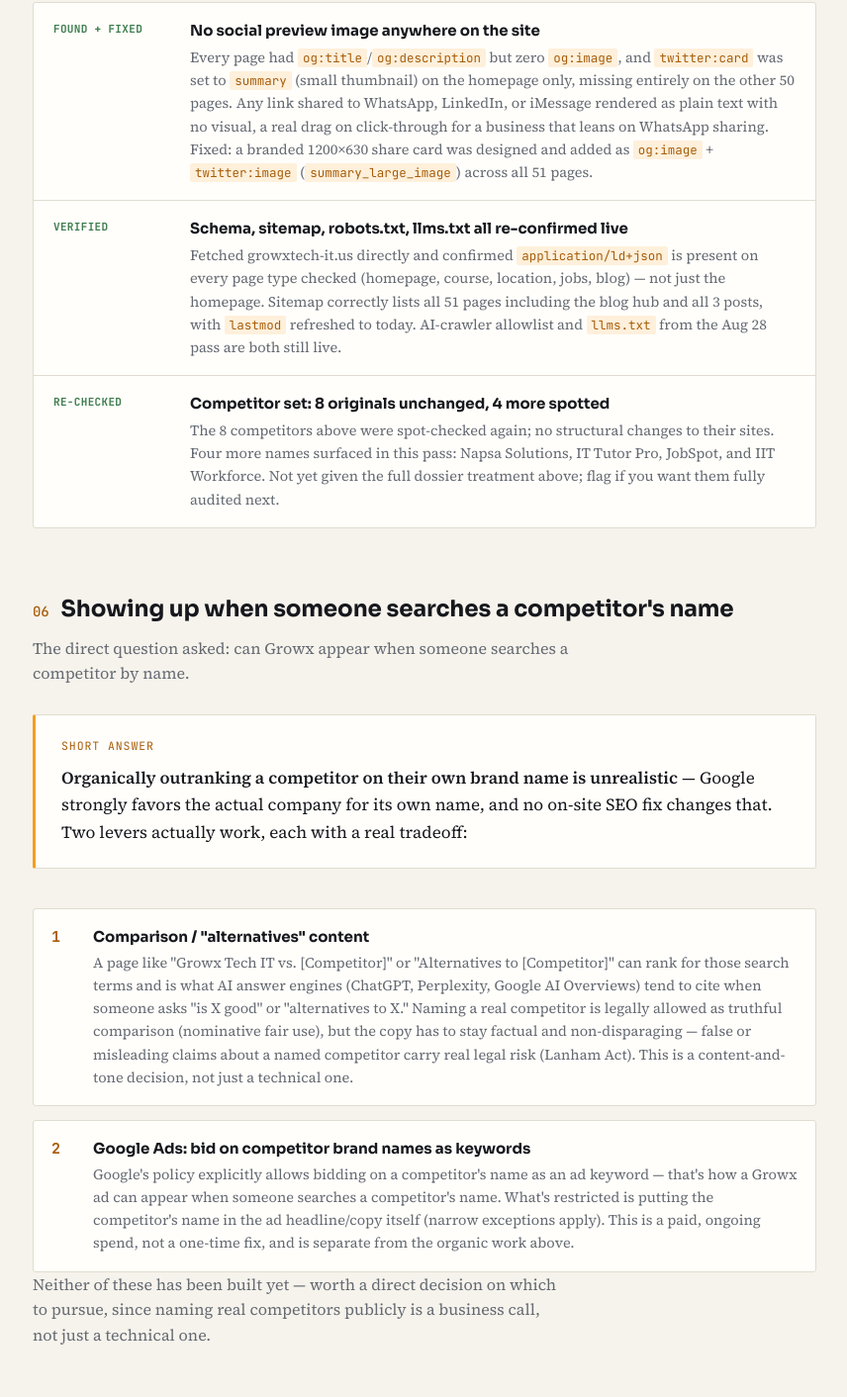
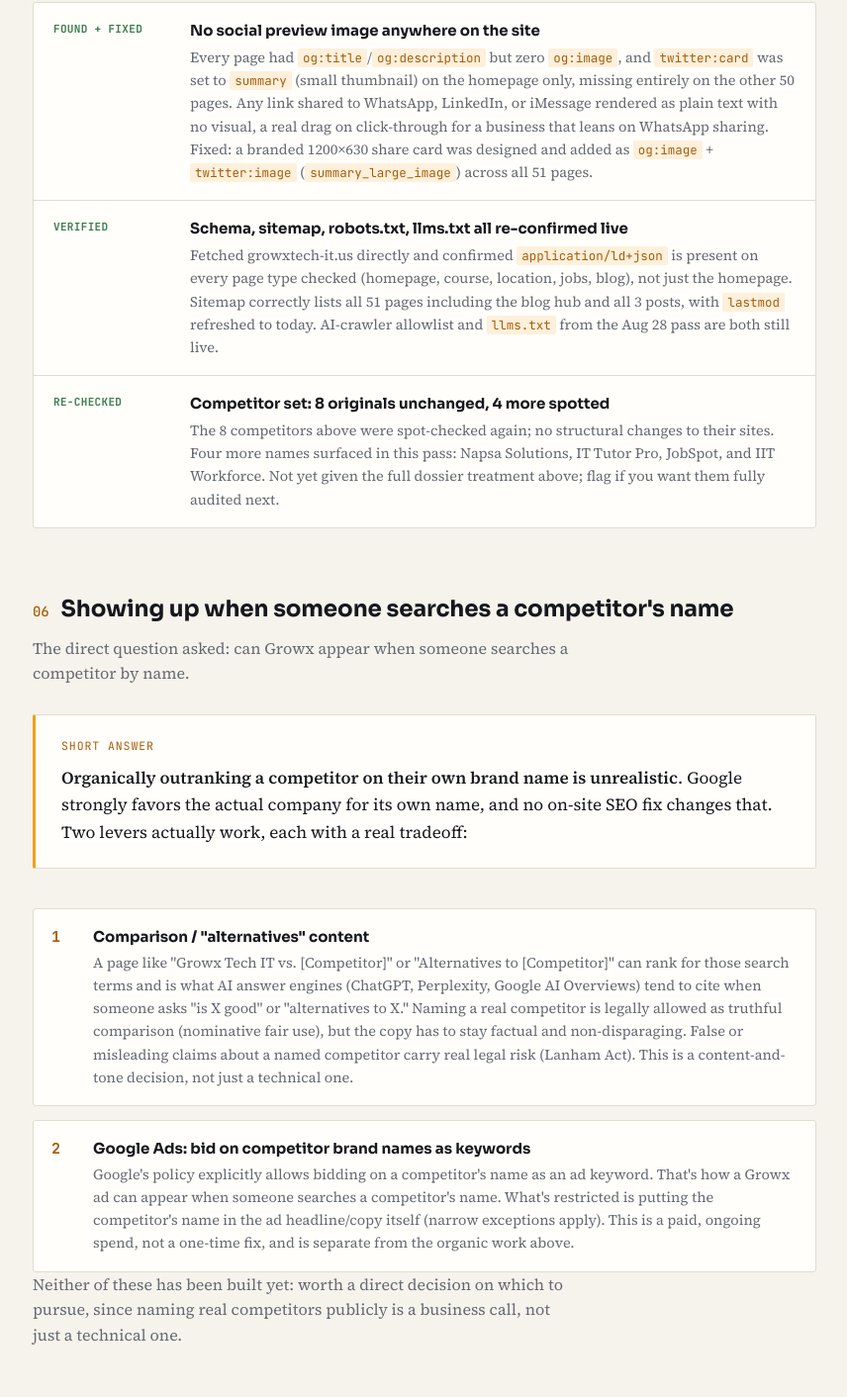
Before and after one commit to infogrowxtech-lab/growxtech-us-site, a website: page report/seo-audit.html in a window 1280 px wide. Shown: the part 4408-5820 px from the top of the page at 99% size, without its empty margins (211-1067 px from the left). Drawn offline with Linux system fonts and the light colour scheme.

Commit message:
Add files via upload

```diff
--- a/report/seo-audit.html
+++ b/report/seo-audit.html
@@ -468,7 +468,7 @@ a{color:var(--accent-deep);}
 
   <div class="headline">
     <span class="k">What changed since Aug 28</span>
-    <p>The three biggest gaps flagged two days ago are closed: <b>the blog exists</b> (3 posts + hub, question-format titles as recommended), <b>9 city landing pages are live</b> (Atlanta, Austin, Boston, Chicago, Dallas–Fort Worth, New York City, Raleigh–Durham, Seattle, Silicon Valley — more than the "2–3" originally suggested), and the <b>review schema now carries 8 real reviews</b> (5 candidate + 3 B2B) backing a 4.9 <code>aggregateRating</code>, all pulled from real Google Business reviews, none invented. Indexable pages went from 7 to 51.</p>
+    <p>The three biggest gaps flagged two days ago are closed: <b>the blog exists</b> (3 posts + hub, question-format titles as recommended), <b>9 city landing pages are live</b> (Atlanta, Austin, Boston, Chicago, Dallas–Fort Worth, New York City, Raleigh–Durham, Seattle, Silicon Valley, more than the "2–3" originally suggested), and the <b>review schema now carries 8 real reviews</b> (5 candidate + 3 B2B) backing a 4.9 <code>aggregateRating</code>, all pulled from real Google Business reviews, none invented. Indexable pages went from 7 to 51.</p>
   </div>
 
   <div class="shipped">
@@ -483,7 +483,7 @@ a{color:var(--accent-deep);}
       <div class="ship-tag">VERIFIED</div>
       <div class="ship-body">
         <b>Schema, sitemap, robots.txt, llms.txt all re-confirmed live</b>
-        <p>Fetched growxtech-it.us directly and confirmed <code>application/ld+json</code> is present on every page type checked (homepage, course, location, jobs, blog) — not just the homepage. Sitemap correctly lists all 51 pages including the blog hub and all 3 posts, with <code>lastmod</code> refreshed to today. AI-crawler allowlist and <code>llms.txt</code> from the Aug 28 pass are both still live.</p>
+        <p>Fetched growxtech-it.us directly and confirmed <code>application/ld+json</code> is present on every page type checked (homepage, course, location, jobs, blog), not just the homepage. Sitemap correctly lists all 51 pages including the blog hub and all 3 posts, with <code>lastmod</code> refreshed to today. AI-crawler allowlist and <code>llms.txt</code> from the Aug 28 pass are both still live.</p>
       </div>
     </div>
     <div class="ship-row">
@@ -500,14 +500,14 @@ a{color:var(--accent-deep);}
 
   <div class="headline">
     <span class="k">Short answer</span>
-    <p><b>Organically outranking a competitor on their own brand name is unrealistic</b> — Google strongly favors the actual company for its own name, and no on-site SEO fix changes that. Two levers actually work, each with a real tradeoff:</p>
+    <p><b>Organically outranking a competitor on their own brand name is unrealistic</b>. Google strongly favors the actual company for its own name, and no on-site SEO fix changes that. Two levers actually work, each with a real tradeoff:</p>
   </div>
 
   <ol class="nextup">
-    <li><span class="rank">1</span><div><b>Comparison / "alternatives" content</b><p>A page like "Growx Tech IT vs. [Competitor]" or "Alternatives to [Competitor]" can rank for those search terms and is what AI answer engines (ChatGPT, Perplexity, Google AI Overviews) tend to cite when someone asks "is X good" or "alternatives to X." Naming a real competitor is legally allowed as truthful comparison (nominative fair use), but the copy has to stay factual and non-disparaging — false or misleading claims about a named competitor carry real legal risk (Lanham Act). This is a content-and-tone decision, not just a technical one.</p></div></li>
-    <li><span class="rank">2</span><div><b>Google Ads: bid on competitor brand names as keywords</b><p>Google's policy explicitly allows bidding on a competitor's name as an ad keyword — that's how a Growx ad can appear when someone searches a competitor's name. What's restricted is putting the competitor's name in the ad headline/copy itself (narrow exceptions apply). This is a paid, ongoing spend, not a one-time fix, and is separate from the organic work above.</p></div></li>
+    <li><span class="rank">1</span><div><b>Comparison / "alternatives" content</b><p>A page like "Growx Tech IT vs. [Competitor]" or "Alternatives to [Competitor]" can rank for those search terms and is what AI answer engines (ChatGPT, Perplexity, Google AI Overviews) tend to cite when someone asks "is X good" or "alternatives to X." Naming a real competitor is legally allowed as truthful comparison (nominative fair use), but the copy has to stay factual and non-disparaging. False or misleading claims about a named competitor carry real legal risk (Lanham Act). This is a content-and-tone decision, not just a technical one.</p></div></li>
+    <li><span class="rank">2</span><div><b>Google Ads: bid on competitor brand names as keywords</b><p>Google's policy explicitly allows bidding on a competitor's name as an ad keyword. That's how a Growx ad can appear when someone searches a competitor's name. What's restricted is putting the competitor's name in the ad headline/copy itself (narrow exceptions apply). This is a paid, ongoing spend, not a one-time fix, and is separate from the organic work above.</p></div></li>
   </ol>
-  <p class="section-note">Neither of these has been built yet — worth a direct decision on which to pursue, since naming real competitors publicly is a business call, not just a technical one.</p>
+  <p class="section-note">Neither of these has been built yet: worth a direct decision on which to pursue, since naming real competitors publicly is a business call, not just a technical one.</p>
 
   <footer>
     <span>growxtech-it.us · internal audit</span>
```
